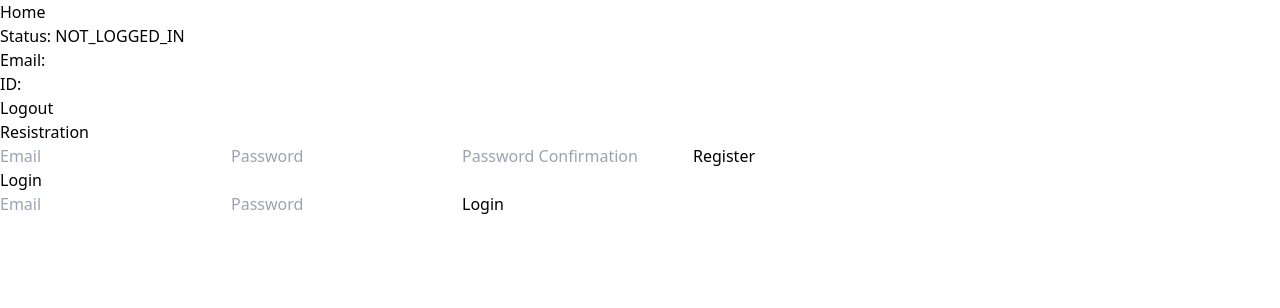
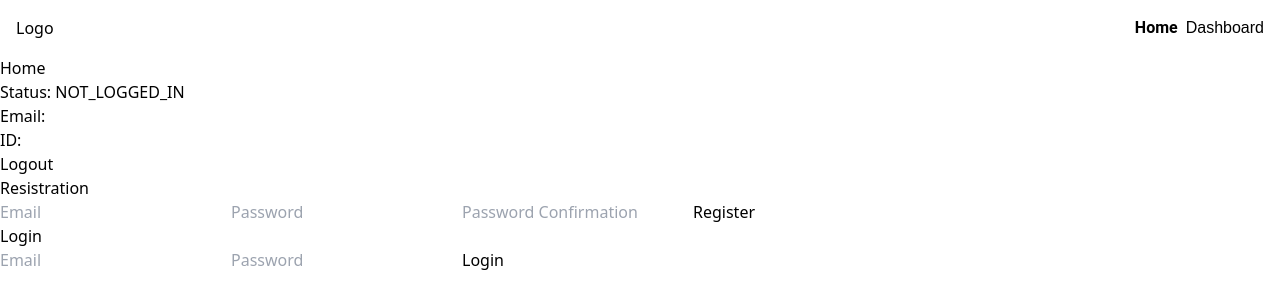
Before and after one commit to spreston4/booklist, a React (Create React App) app: page / in a window 1280 px wide. Shown: the top 308 px of the page. Built offline with nearby package versions, Linux system fonts and the light colour scheme; no server answers.

Commit message:
started nav

```diff
--- a/src/App.tsx
+++ b/src/App.tsx
@@ -1,6 +1,7 @@
 import * as React from "react";
 import { BrowserRouter, Routes, Route } from "react-router-dom";
 import axios from "axios";
+import NavBar from "./components/NavBar";
 import Home from "./components/Home";
 import Dashboard from "./components/Dashboard";
 import { NewAuthObject } from "./components/Home";
@@ -61,6 +62,7 @@ function App() {
 
   return (
     <div>
+        <NavBar />
       <BrowserRouter>
         <Routes>
           <Route
--- /dev/null
+++ b/src/components/NavBar.tsx
@@ -0,0 +1,15 @@
+import * as React from "react";
+
+const NavBar = () => {
+  return (
+    <div className="flex flex-row flex-nowrap justify-between items-center p-4">
+      <div>Logo</div>
+      <div className="flex flex-row flex-nowrap justify-end items-center gap-x-2">
+        <a href="/" className="font-roboto font-bold">Home</a>
+        <a href="/dashboard" className="font-montserrat">Dashboard</a>
+      </div>
+    </div>
+  );
+};
+
+export default NavBar;
--- a/src/index.css
+++ b/src/index.css
@@ -1,3 +1,4 @@
 @tailwind base;
 @tailwind components;
 @tailwind utilities;
+@import url("https://fonts.googleapis.com/css2?family=Montserrat:ital,wght@0,100;0,200;0,300;0,400;0,500;0,600;0,700;0,800;0,900;1,100;1,200;1,300;1,400;1,500;1,600;1,700;1,800;1,900&family=Roboto:ital,wght@0,100;0,300;0,400;0,500;0,700;0,900;1,100;1,300;1,400;1,500;1,700;1,900&display=swap");
--- a/tailwind.config.js
+++ b/tailwind.config.js
@@ -2,7 +2,12 @@
 module.exports = {
   content: ["./src/**/*.{html,js,jsx,ts,tsx}"],
   theme: {
-    extend: {},
+    extend: {
+      fontFamily: {
+        roboto: ["Roboto", "sans-serif"],
+        montserrat: ["Montserrat", "sans-serif"],
+      },
+    },
   },
   plugins: [],
-}
+};
```
Also changed, not shown: 1 other file (tests, documents, lock files or other folders).
